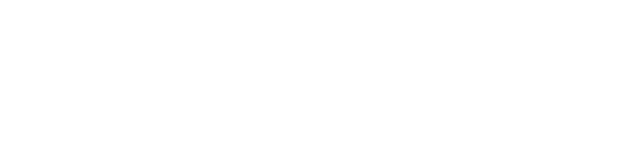
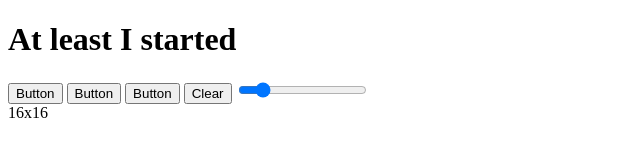
Before and after one commit to Maefire/Etch-a-Sketch, a plain HTML site: page index.html in a window 1280 px wide. Shown: the whole page, without its empty margins (0-640 px from the left). Drawn offline with Linux system fonts and the light colour scheme.

Commit message:
Add starting divs for grid and menu
Grid div empty, menu div has some basic flex, a few buttons, and a
slider to get something visible.

```diff
--- a/index.html
+++ b/index.html
@@ -1,12 +1,27 @@
 <!DOCTYPE html>
 <html lang="en">
 <head>
+    <script src="script.js" defer></script>
+    <link rel="stylesheet" href="style.css">
     <meta charset="UTF-8">
     <meta http-equiv="X-UA-Compatible" content="IE=edge">
     <meta name="viewport" content="width=device-width, initial-scale=1.0">
-    <title>Document</title>
+    <title>Etch-a-Sketch</title>
 </head>
 <body>
-
+    <h1>At least I started</h1>
+    <main>
+        <!-- Grid -->
+        <div id="wrapper"></div>
+        <!-- Right side menu -->
+        <div id="menu">
+            <button>Button</button>
+            <button>Button</button>
+            <button>Button</button>
+            <button>Clear</button>
+            <input type="range" id="gridSlide" value="16" min="1" max="100"/>
+            <div id="gridsize">16x16</div>
+        </div>
+    </main>
 </body>
 </html>
```
